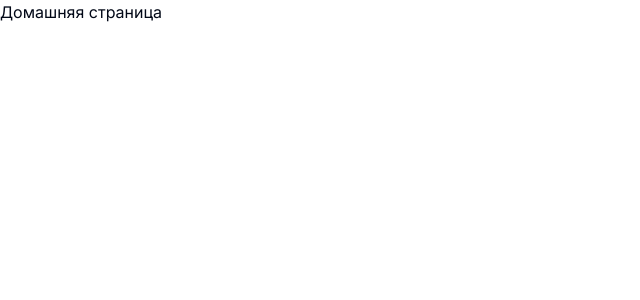
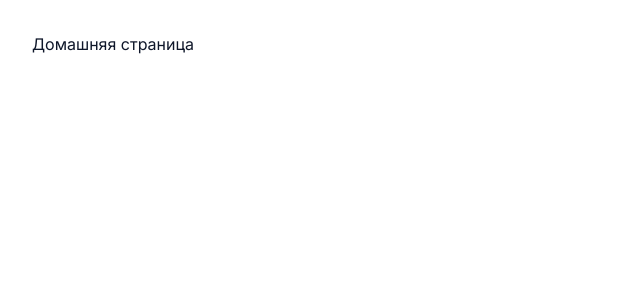
Before and after one commit to whynot3978/shadcn-ui-project-dashboard, a Next.js app: page / in a window 1280 px wide. Shown: the top 300 px of the page, without its empty margins (0-640 px from the left). Built offline with nearby package versions, Linux system fonts and the light colour scheme; what tailwindcss-debug-screens would draw is missing.

Commit message:
Add basic structure of page

```diff
--- a/src/app/layout.tsx
+++ b/src/app/layout.tsx
@@ -17,7 +17,23 @@ export default function RootLayout({
 }>) {
   return (
     <html lang="en">
-      <body className={cn(inter.className, {'debug-screens': process.env.NODE_ENV==='development'})}>{children}</body>
+      <body
+        className={cn(
+          'min-h-screen w-full bg-white slate-900 text-slate-900 flex',
+          inter.className,
+          {
+            'debug-screens': process.env.NODE_ENV==='development'
+          }
+        )}
+      >
+        {/* Боковая панель */}
+
+        {/* Основное содержимое страницы */}
+
+        <div className="w-full p-8">
+          {children}
+        </div>
+      </body>
     </html>
   );
 }
```
